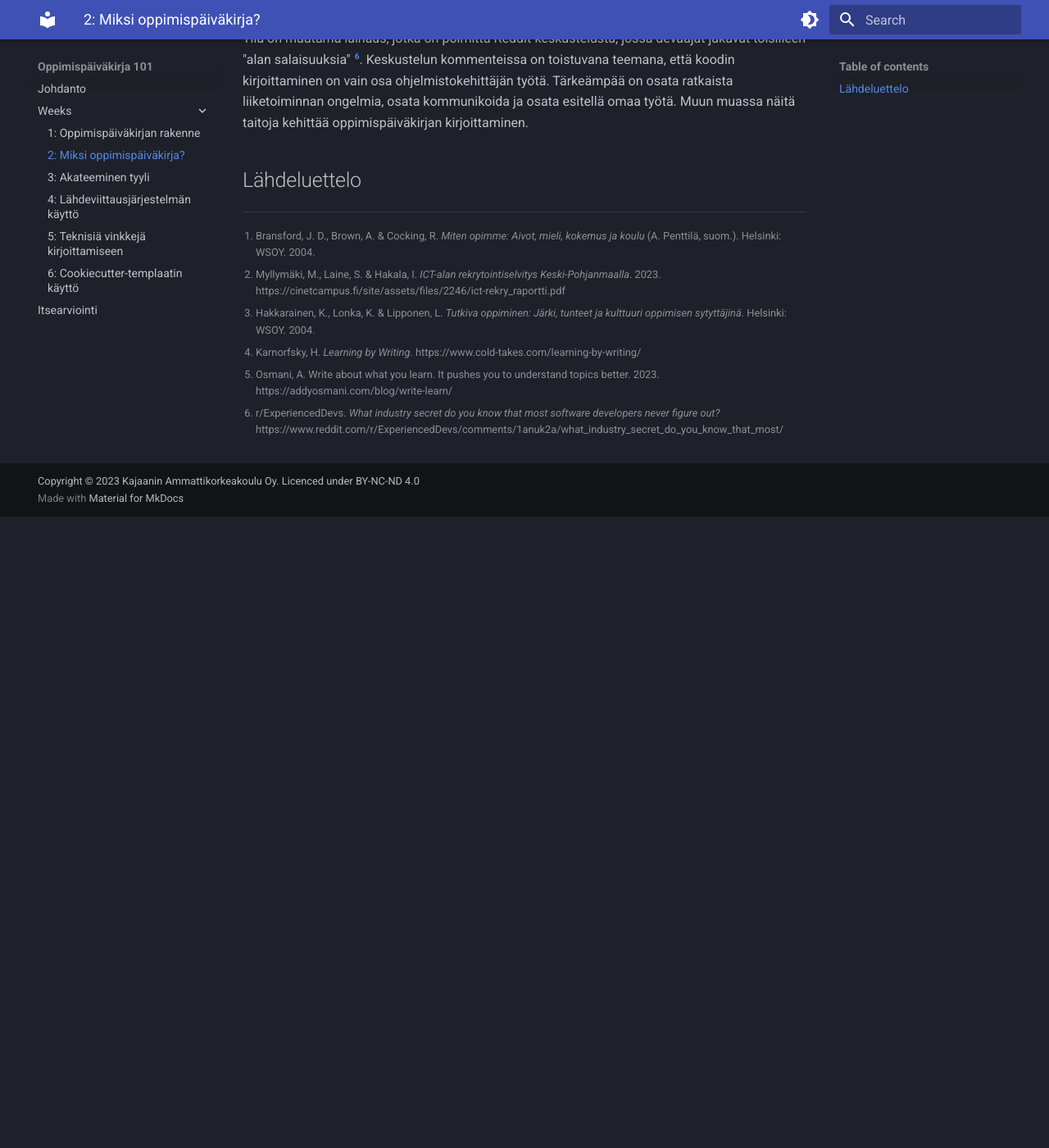
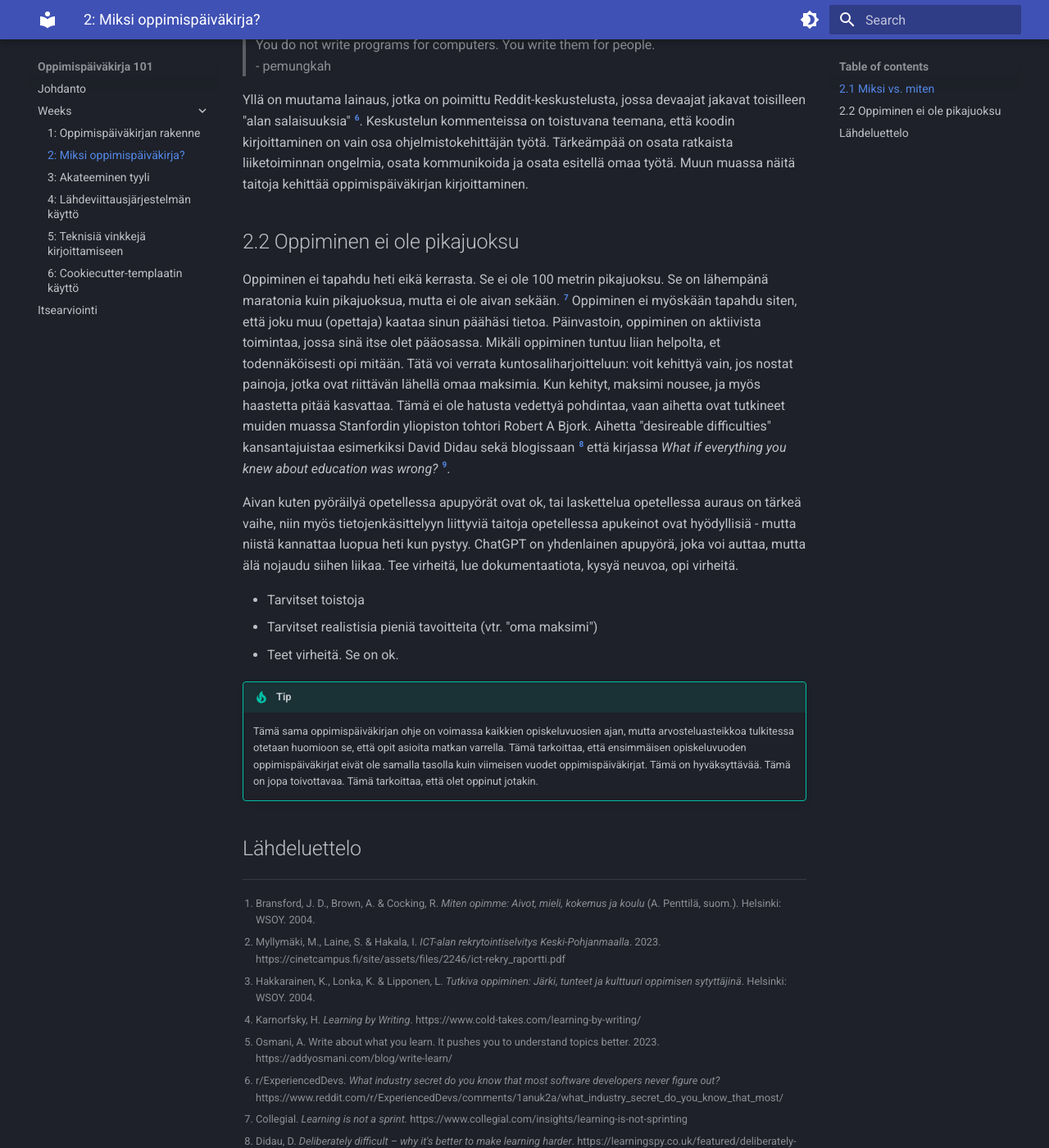
Before and after one commit to sourander/oat, an MkDocs documentation site: the page built from docs/weeks/02_miksi.md, in a window 1280 px wide and 1400 px high, scrolled down 1345 px. Shown: the whole window at 82% size. Built offline with MkDocs 1.6.1 and Material for MkDocs 9.7.7, drawn with Linux system fonts in a browser that asks for light colours; before the commit the page ends 1975 px from its top, so only the background shows below that; some of the changed text lies outside the part shown.

Commit message:
Added why reasoning and desireable difficulties

```diff
--- a/docs/weeks/02_miksi.md
+++ b/docs/weeks/02_miksi.md
@@ -5,6 +5,8 @@ National Research Council:n komitean mukaan [^a029a4] tyypillisesti opetussuunni
 Asiantuntijasta ei tee asiantuntijaa se, että hän osaa ulkoa paljon faktoja. Asiantuntijat ovat tehokkaita ongelmanratkaisijoita, tiedon etsijiä ja tiedon soveltajia. Hakkarainen ja kumppanit [^40c08c] tiivistävät, että: *"kirjoittaminen on kaikkein tärkein ajattelemaan oppimisen väline."* 2000-luvun työntekijä ei voi olettaa saavansa esihenkilöltä yksiselitteisiä työtehtäviä. Olet ammattikorkeakoulussa valmistamassa itseäsi työelämään, joten työelämän tavat toimia on hyvä ottaa käyttöön jo nyt. Oppimispäiväkirja on yksi tapa harjoitella kirjoittamista ja ajattelua sekä saattaa ajattelu näkyväksi.
 
 Kirjoittamalla oppimista voi harjoittaa kuten Karnofsky [^7ef5f9] eli valitsemalla opittava aihe, tutkimalla aihetta, kirjaamalla **hypoteesin**, todistamalla hypoteesin oikeaksi tai vääräksi, ja toistamalla kunnes kokonaisuus kestää kasassa. Tämä muistuttaa hyvin lähelle perinteistä tieteellistä menetelmää, ja "tutkiva oppiminen" on tähän läheisesti liittyvä termi [^40c08c]. Fyysikko Richard Feynmanin mukaan nimetty tekniikka, "Feynman Techinique", myötäilee samaa kaavaa [^1fbb24], joskin lisää siihen *"explain it like I'm 5"*-selitysvaiheen.
+
+## 2.1 Miksi vs. miten
 
 Ei siis riitä, että osaat seurata vaihe vaiheelta eteneviä videotutoriaaleja. On tärkeää pohtia ja selvittää, **miksi** jokin asia on kuten se on. Oppimispäiväkirja on samalla askel sitä kohti, että otat omasta oppimisestasi vastuuta. Sinä olet se, joka opiskelee ja oppii. Opettaja on valmentaja ja apu.
 
@@ -24,6 +26,20 @@ Ei siis riitä, että osaat seurata vaihe vaiheelta eteneviä videotutoriaaleja.
 
 Yllä on muutama lainaus, jotka on poimittu Reddit-keskustelusta, jossa devaajat jakavat toisilleen "alan salaisuuksia" [^057387]. Keskustelun kommenteissa on toistuvana teemana, että koodin kirjoittaminen on vain osa ohjelmistokehittäjän työtä. Tärkeämpää on osata ratkaista liiketoiminnan ongelmia, osata kommunikoida ja osata esitellä omaa työtä. Muun muassa näitä taitoja kehittää oppimispäiväkirjan kirjoittaminen.
 
+## 2.2 Oppiminen ei ole pikajuoksu
+
+Oppiminen ei tapahdu heti eikä kerrasta. Se ei ole 100 metrin pikajuoksu. Se on lähempänä maratonia kuin pikajuoksua, mutta ei ole aivan sekään. [^cf45f2] Oppiminen ei myöskään tapahdu siten, että joku muu (opettaja) kaataa sinun päähäsi tietoa. Päinvastoin, oppiminen on aktiivista toimintaa, jossa sinä itse olet pääosassa. Mikäli oppiminen tuntuu liian helpolta, et todennäköisesti opi mitään. Tätä voi verrata kuntosaliharjoitteluun: voit kehittyä vain, jos nostat painoja, jotka ovat riittävän lähellä omaa maksimia. Kun kehityt, maksimi nousee, ja myös haastetta pitää kasvattaa. Tämä ei ole hatusta vedettyä pohdintaa, vaan aihetta ovat tutkineet muiden muassa Stanfordin yliopiston tohtori Robert A Bjork. Aihetta "desireable difficulties" kansantajuistaa esimerkiksi David Didau sekä blogissaan [^036faa] että kirjassa *What if everything you knew about education was wrong?* [^9a6809].
+
+Aivan kuten pyöräilyä opetellessa apupyörät ovat ok, tai laskettelua opetellessa auraus on tärkeä vaihe, niin myös tietojenkäsittelyyn liittyviä taitoja opetellessa apukeinot ovat hyödyllisiä - mutta niistä kannattaa luopua heti kun pystyy. ChatGPT on yhdenlainen apupyörä, joka voi auttaa, mutta älä nojaudu siihen liikaa. Tee virheitä, lue dokumentaatiota, kysyä neuvoa, opi virheitä.
+
+* Tarvitset toistoja
+* Tarvitset realistisia pieniä tavoitteita (vtr. "oma maksimi")
+* Teet virheitä. Se on ok.
+
+!!! tip
+
+    Tämä sama oppimispäiväkirjan ohje on voimassa kaikkien opiskeluvuosien ajan, mutta arvosteluasteikkoa tulkitessa otetaan huomioon se, että opit asioita matkan varrella. Tämä tarkoittaa, että ensimmäisen opiskeluvuoden oppimispäiväkirjat eivät ole samalla tasolla  kuin viimeisen vuodet oppimispäiväkirjat. Tämä on hyväksyttävää. Tämä on jopa toivottavaa. Tämä tarkoittaa, että olet oppinut jotakin.
+
 ## Lähdeluettelo
 
 [^a029a4]: Bransford, J. D., Brown, A. & Cocking, R. *Miten opimme: Aivot, mieli, kokemus ja koulu* (A. Penttilä, suom.). Helsinki: WSOY. 2004.
@@ -32,3 +48,6 @@ Yllä on muutama lainaus, jotka on poimittu Reddit-keskustelusta, jossa devaajat
 [^7ef5f9]: Karnorfsky, H. *Learning by Writing*. https://www.cold-takes.com/learning-by-writing/
 [^1fbb24]: Osmani, A. Write about what you learn. It pushes you to understand topics better. 2023. https://addyosmani.com/blog/write-learn/
 [^057387]: r/ExperiencedDevs. *What industry secret do you know that most software developers never figure out?* https://www.reddit.com/r/ExperiencedDevs/comments/1anuk2a/what_industry_secret_do_you_know_that_most/
+[^cf45f2]: Collegial. *Learning is not a sprint.* https://www.collegial.com/insights/learning-is-not-sprinting
+[^036faa]: Didau, D. *Deliberately difficult – why it's better to make learning harder*. https://learningspy.co.uk/featured/deliberately-difficult-focussing-on-learning-rather-than-progress-2/
+[^9a6809]: Didau, D. 2015. *What if everything you knew about education was wrong?*. [Apple Books e-kirja]. Crown House Publishing.
```
